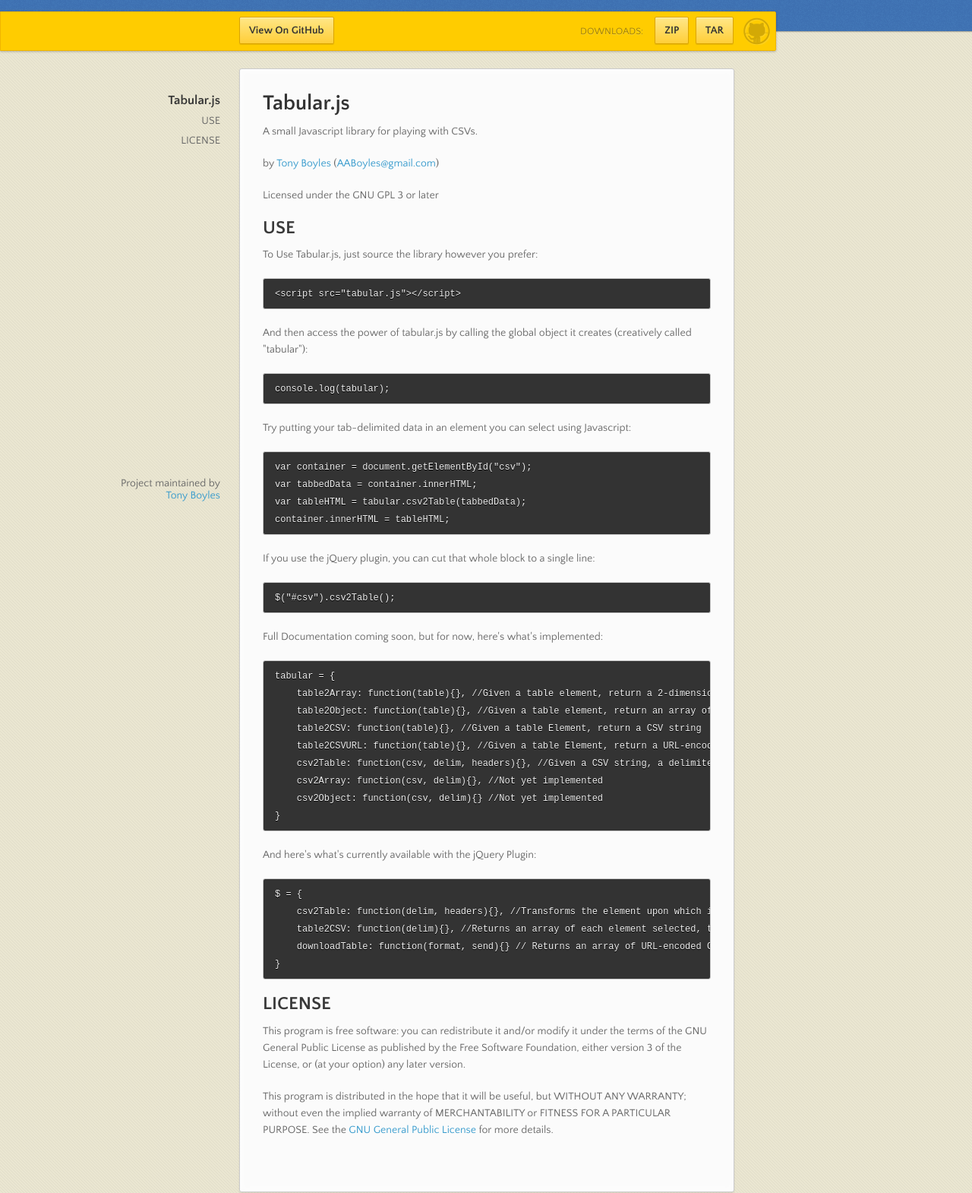
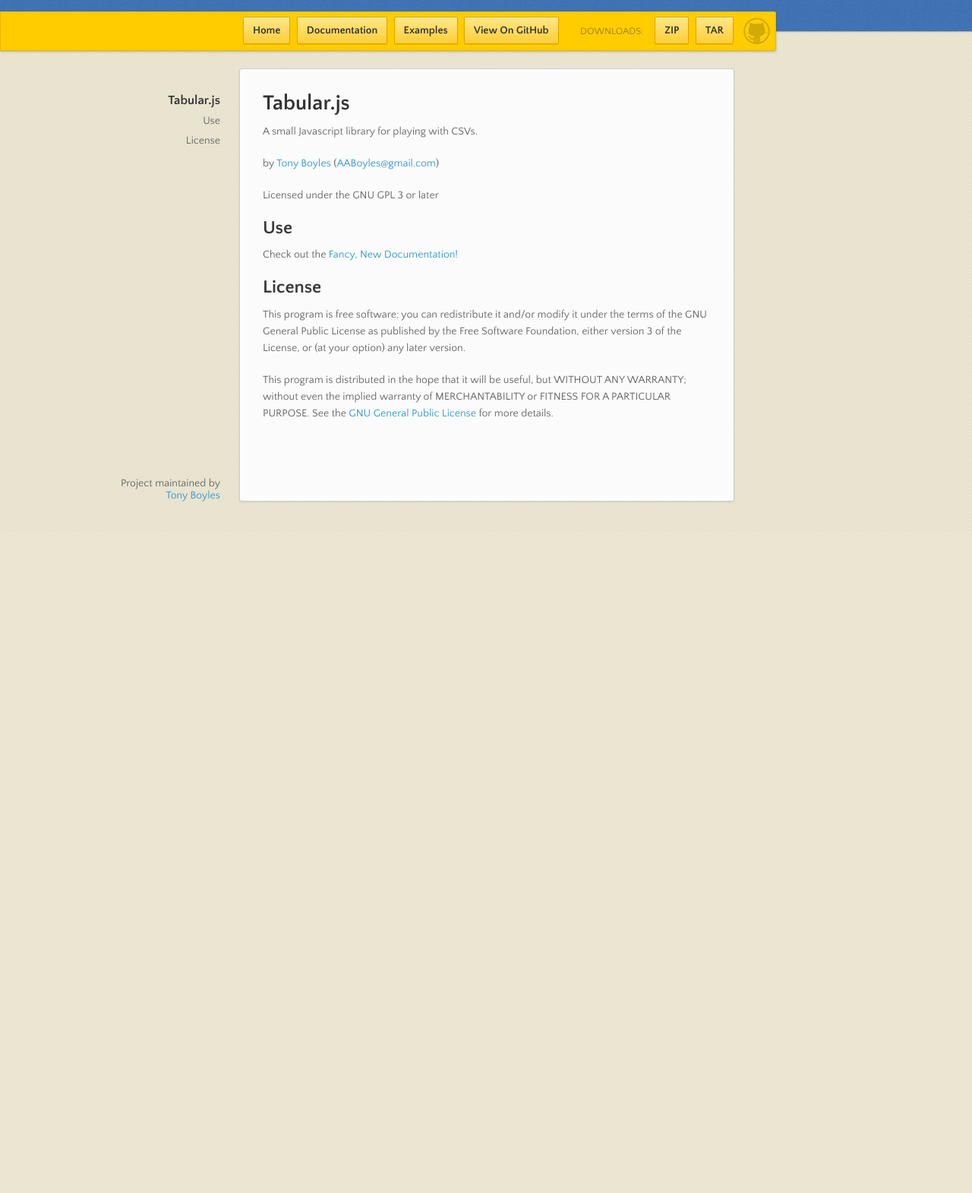
Before and after one commit to AABoyles/Tabular.js, a website: page index.html in a window 1280 px wide. Shown: the part 100-1670 px from the top of the page at 76% size. After the commit the page ends 800 px from the top, so only its background shows below. Drawn offline with nearby package versions, Linux system fonts and the light colour scheme.

Commit message:
Added Documentation separate from the introduction page.

```diff
--- /dev/null
+++ b/docs/index.html
@@ -0,0 +1,120 @@
+<!doctype html>
+<html>
+	<head>
+		<meta charset="utf-8">
+		<meta http-equiv="X-UA-Compatible" content="chrome=1">
+		<title>Tabular.js by AABoyles</title>
+		<link rel="stylesheet" href="../stylesheets/styles.css">
+		<link rel="stylesheet" href="../stylesheets/pygment_trac.css">
+		<script src="https://ajax.googleapis.com/ajax/libs/jquery/1.7.1/jquery.min.js"></script>
+		<script src="../javascripts/main.js"></script>
+		<!--[if lt IE 9]>
+		<script src="//html5shiv.googlecode.com/svn/trunk/html5.js"></script>
+		<![endif]-->
+		<meta name="viewport" content="width=device-width, initial-scale=1, user-scalable=no">
+	</head>
+	<body>
+		<header>
+			<h1><a href="http://aaboyles.com/Tabular.js" style="color:white;">Tabular.js</a></h1>
+			<p>A small Javascript library for playing with CSVs</p>
+		</header>
+		<div id="banner">
+			<span id="logo"></span>
+			<ul class="fork">
+				<li>
+					<a href="http://aaboyles.com/Tabular.js" class="button"><strong>Home</strong></a>
+				</li>
+				<li>
+					<a class="button"><strong>Documentation</strong></a>
+				</li>
+				<li>
+					<a href="../examples/" class="button"><strong>Examples</strong></a>
+				</li>
+				<li>
+					<a href="https://github.com/AABoyles/Tabular.js" class="button"><strong>View On GitHub</strong></a>
+				</li>
+			</ul>
+			<div class="downloads">
+				<span>Downloads:</span>
+				<ul>
+					<li>
+						<a href="https://github.com/AABoyles/Tabular.js/zipball/master" class="button">ZIP</a>
+					</li>
+					<li>
+						<a href="https://github.com/AABoyles/Tabular.js/tarball/master" class="button">TAR</a>
+					</li>
+				</ul>
+			</div>
+		</div><!-- end banner -->
+		<div class="wrapper">
+			<nav>
+				<ul></ul>
+			</nav>
+			<section>
+				<h1><a name="tabularjs" class="anchor" href="#tabularjs"><span class="octicon octicon-link"></span></a>Documentation</h1>
+
+				<h2><a name="use" class="anchor" href="#use"><span class="octicon octicon-link"></span></a>Basic Usage</h2>
+				<p>To Use Tabular.js, just source the library however you prefer:</p>
+				<pre><code>&lt;script src="tabular.js"&gt;&lt;/script&gt;</code></pre>
+
+				<p>And then access the power of tabular.js by calling the global object it creates (creatively called "tabular"):</p>
+
+				<pre><code>console.log(tabular);</code></pre>
+
+				<p>Try putting your tab-delimited data in an element you can select using Javascript:</p>
+
+				<pre><code>var container = document.getElementById("csv");
+var tabbedData = container.innerHTML;
+var tableHTML = tabular.csv2Table(tabbedData);
+container.innerHTML = tableHTML;
+</code></pre>
+
+				<p>If you use the jQuery plugin, you can cut that whole block to a single line:</p>
+
+				<pre><code>$("#csv").csv2Table();</code></pre>
+
+				<h1><a name="Functions" class="anchor" href="#functions"><span class="octicon octicon-link"></span></a>Functions</h1>
+
+				<h2><a name="table2Array" class="anchor" href="#table2Array"><span class="octicon octicon-link"></span></a>table2Array(table)</h2>
+				<p>Given a table element, return a 2-dimensional array.</p>
+
+				<h2><a name="table2Object" class="anchor" href="#table2Object"><span class="octicon octicon-link"></span></a>table2Object(table)</h2>
+				<p>Given a table element, return an array of objects mapping the first row (presumably titles) to the given row's corresponding value.</p>
+
+				<h2><a name="table2CSV" class="anchor" href="#table2CSV"><span class="octicon octicon-link"></span></a>table2CSV(table)</h2>
+				<p>Given a table element, returns a CSV String.</p>
+
+				<h2><a name="table2CSVURL" class="anchor" href="#table2CSVURL"><span class="octicon octicon-link"></span></a>table2CSVURL(table)</h2>
+				<p>Given a table Element, return a URL-encoded version of the CSV string representation to allow downloading of the data direct from the browser (no server required).</p>
+
+				<h2><a name="csv2Table" class="anchor" href="#csv2Table"><span class="octicon octicon-link"></span></a>csv2Table(csv, delim, headers)</h2>
+				<p>Given a CSV string, a delimiter string, and a boolean indicating the presence of headers in the CSV string, return an HTML table string</p>
+
+				<h2><a name="csv2Array" class="anchor" href="#csv2Array"><span class="octicon octicon-link"></span></a>csv2Array(csv, delim)</h2>
+				<p><strong>This is NOT Implemented!</strong></p>
+				<p>Given a CSV string and a delimiter string, return a 2 dimensional javascript array.</p>
+
+				<h2><a name="csv2Object" class="anchor" href="#csv2Object"><span class="octicon octicon-link"></span></a>csv2Object(csv, delim)</h2>
+				<p><strong>This is NOT Implemented!</strong></p>
+				<p>Given a CSV string and a delimiter string, return a javascript object.</p>
+
+				<h1><a name="jQueryFunctions" class="anchor" href="#jqueryfunctions"><span class="octicon octicon-link"></span></a>jQuery Functions</h1>
+				<p>And here's what's currently available with the jQuery Plugin:</p>
+
+				<h2><a name="jQcsv2Table" class="anchor" href="#jQcsv2Table"><span class="octicon octicon-link"></span></a>csv2Table(delim, headers)</h2>
+				<p>Transforms the element upon which it was called into a table.  Assumes it contains CSV-parsable content.</p>
+
+				<h2><a name="jQtable2CSV" class="anchor" href="#jQtable2CSV"><span class="octicon octicon-link"></span></a>table2CSV(delim)</h2>
+				<p>Returns an array of each selected tables' CSV-encoded contents</p>
+
+				<h2><a name="jQdownloadTable" class="anchor" href="#jQdownloadTable"><span class="octicon octicon-link"></span></a>downloadTable(format, send)</h2>
+				<p>Returns an array of URL-encoded CSV Strings for use in downloadable links</p>
+
+			</section>
+			<footer>
+				<p>Project maintained by <br /><a href="http://AABoyles.com">Tony Boyles</a></p>
+			</footer>
+		</div>
+		<!--[if !IE]><script>fixScale(document);</script><![endif]-->
+	</body>
+</html>
--- a/index.html
+++ b/index.html
@@ -20,7 +20,20 @@
 		</header>
 		<div id="banner">
 			<span id="logo"></span>
-			<a href="https://github.com/AABoyles/Tabular.js" class="button fork"><strong>View On GitHub</strong></a>
+			<ul class="fork">
+				<li>
+					<a href="http://aaboyles.com/Tabular.js" class="button"><strong>Home</strong></a>
+				</li>
+				<li>
+					<a href="docs/" class="button"><strong>Documentation</strong></a>
+				</li>
+				<li>
+					<a href="examples/" class="button"><strong>Examples</strong></a>
+				</li>
+				<li>
+					<a href="https://github.com/AABoyles/Tabular.js" class="button"><strong>View On GitHub</strong></a>
+				</li>
+			</ul>
 			<div class="downloads">
 				<span>Downloads:</span>
 				<ul>
@@ -43,37 +56,10 @@
 				<p>by <a href="http://aaboyles.com/">Tony Boyles</a> (<a href="mailto:AABoyles@gmail.com">AABoyles@gmail.com</a>)</p>
 				<p>Licensed under the GNU GPL 3 or later</p>
 
-				<h2><a name="use" class="anchor" href="#use"><span class="octicon octicon-link"></span></a>USE</h2>
-				<p>To Use Tabular.js, just source the library however you prefer:</p>
-				<pre><code>&lt;script src="tabular.js"&gt;&lt;/script&gt;</code></pre>
-				<p>And then access the power of tabular.js by calling the global object it creates (creatively called "tabular"):</p>
-				<pre><code>console.log(tabular);</code></pre>
-				<p>Try putting your tab-delimited data in an element you can select using Javascript:</p>
-				<pre><code>var container = document.getElementById("csv");
-var tabbedData = container.innerHTML;
-var tableHTML = tabular.csv2Table(tabbedData);
-container.innerHTML = tableHTML;
-</code></pre>
-				<p>If you use the jQuery plugin, you can cut that whole block to a single line:</p>
-				<pre><code>$("#csv").csv2Table();</code></pre>
-				<p>Full Documentation coming soon, but for now, here's what's implemented:</p>
-				<pre><code>tabular = {
-    table2Array: function(table){}, //Given a table element, return a 2-dimensional array
-    table2Object: function(table){}, //Given a table element, return an array of objects mapping the first row (presumably titles) to the given row's corresponding value
-    table2CSV: function(table){}, //Given a table Element, return a CSV string
-    table2CSVURL: function(table){}, //Given a table Element, return a URL-encoded version of the CSV string representation to allow downloading of the data direct from the browser (no server required)
-    csv2Table: function(csv, delim, headers){}, //Given a CSV string, a delimiter string, and a boolean indicating the presence of headers in the CSV string, return an HTML table string
-    csv2Array: function(csv, delim){}, //Not yet implemented
-    csv2Object: function(csv, delim){} //Not yet implemented
-}</code></pre>
-				<p>And here's what's currently available with the jQuery Plugin:</p>
-				<pre><code>$ = {
-    csv2Table: function(delim, headers){}, //Transforms the element upon which it was called into a table
-    table2CSV: function(delim){}, //Returns an array of each element selected, tables' contents CSV-encoded
-    downloadTable: function(format, send){} // Returns an array of URL-encoded CSV Strings for use in downloadable links.
-}</code></pre>
+				<h2><a name="use" class="anchor" href="docs/"><span class="octicon octicon-link"></span></a>Use</h2>
+				<p>Check out the <a href="docs">Fancy, New Documentation!</a></p>
 
-				<h2><a name="license" class="anchor" href="#license"><span class="octicon octicon-link"></span></a>LICENSE</h2>
+				<h2><a name="license" class="anchor" href="#license"><span class="octicon octicon-link"></span></a>License</h2>
 				<div>
 					<p>This program is free software: you can redistribute it and/or modify it under the terms of the GNU General Public License as published by the Free Software Foundation, either version 3 of the License, or (at your option) any later version.</p>
 					<p>This program is distributed in the hope that it will be useful, but WITHOUT ANY WARRANTY; without even the implied warranty of MERCHANTABILITY or FITNESS FOR A PARTICULAR PURPOSE.  See the <a href="http://www.gnu.org/licenses/">GNU General Public License</a> for more details.</p>
--- a/javascripts/main.js
+++ b/javascripts/main.js
@@ -8,13 +8,17 @@
   } else {
     $section.css('height','auto');
   }
-}
+};
 
 $(window).resize(sectionHeight);
 
 $(document).ready(function(){
   $("section h1, section h2").each(function(){
-    $("nav ul").append("<li class='tag-" + this.nodeName.toLowerCase() + "'><a href='#" + $(this).text().toLowerCase().replace(/ /g, '-').replace(/[^\w-]+/g,'') + "'>" + $(this).text() + "</a></li>");
+  	var text = $(this).text();
+  	if(text.indexOf("(")>-1){
+  		text = text.slice(0,text.indexOf("("));
+  	}
+    $("nav ul").append("<li class='tag-" + this.nodeName.toLowerCase() + "'><a href='#" + $(this).text().toLowerCase().replace(/ /g, '-').replace(/[^\w-]+/g,'') + "'>" + text + "</a></li>");
     $(this).attr("id",$(this).text().toLowerCase().replace(/ /g, '-').replace(/[^\w-]+/g,''));
     $("nav ul li:first-child a").parent().addClass("active");
   });
--- a/stylesheets/styles.css
+++ b/stylesheets/styles.css
@@ -750,11 +750,6 @@
   position: fixed;
   left: 50%;
   margin-left: -325px;
-  padding: 10px 12px;
-  margin-top: 6px;
-  line-height: 14px;
-  font-size: 14px;
-  background-color: #FFE788;
 }
 #banner .downloads {
   float: right;
```
